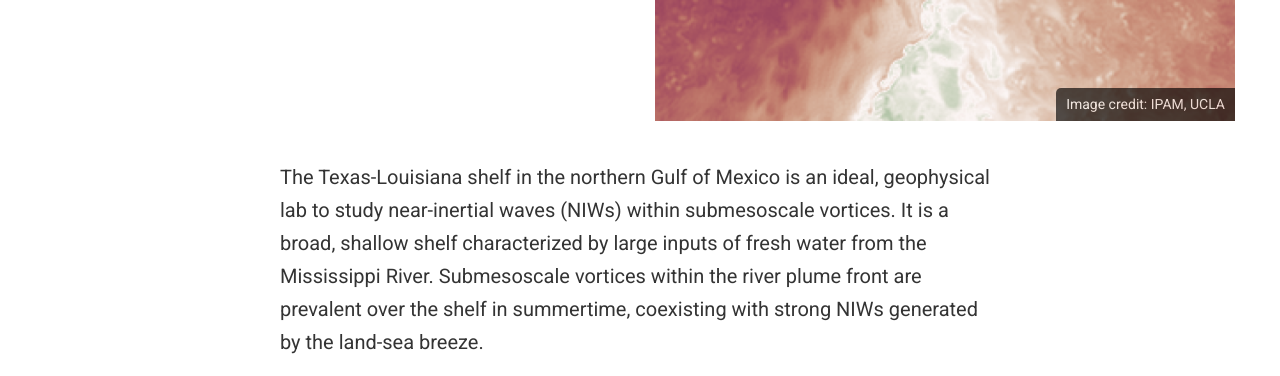
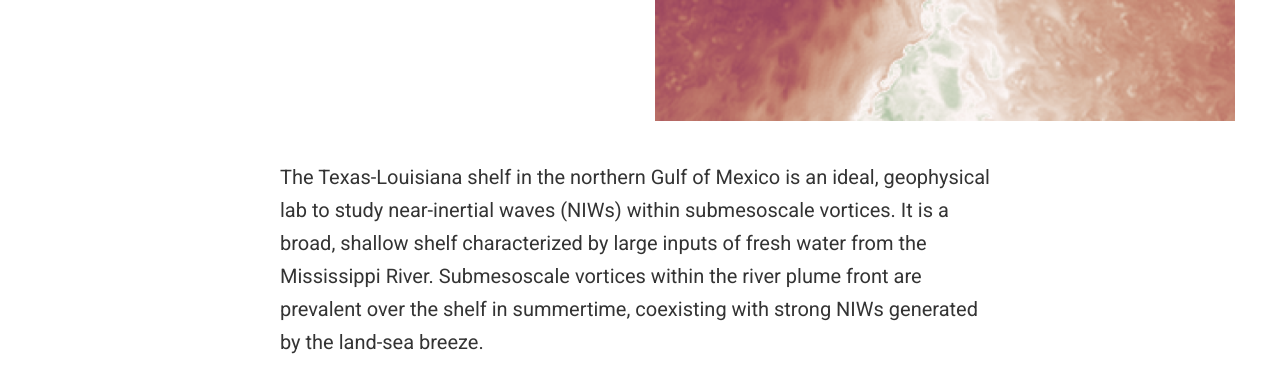
Before and after one commit to LixinQu/LixinQu.github.io, a plain HTML site: page research/niw/index.html in a window 1280 px wide. Shown: the part 375-751 px from the top of the page. Drawn offline with nearby package versions, Linux system fonts and the light colour scheme; some packages are replaced by stand-ins of ours; some icons are missing.

Commit message:
featured

```diff
--- a/research/niw/index.html
+++ b/research/niw/index.html
@@ -365,7 +365,7 @@
 
 <div class="article-header d-xl-none">
   <div class="featured-image" style="background-image: url('/research/niw/featured_huc5b1faa32cb460775eda00a28da9288b_1207905_800x0_resize_box_2.png');"></div>
-  <span class="article-header-caption">Image credit: IPAM, UCLA</span>
+
 </div>
 
 
@@ -475,7 +475,7 @@
     <div class="col-6">
       <div class="split-header-image">
         <img src="/research/niw/featured_huc5b1faa32cb460775eda00a28da9288b_1207905_680x500_fill_q90_box_smart1_2.png" itemprop="image" alt="">
-        <span class="article-header-caption">Image credit: IPAM, UCLA</span>
+
       </div>
     </div>
   </div>
```
